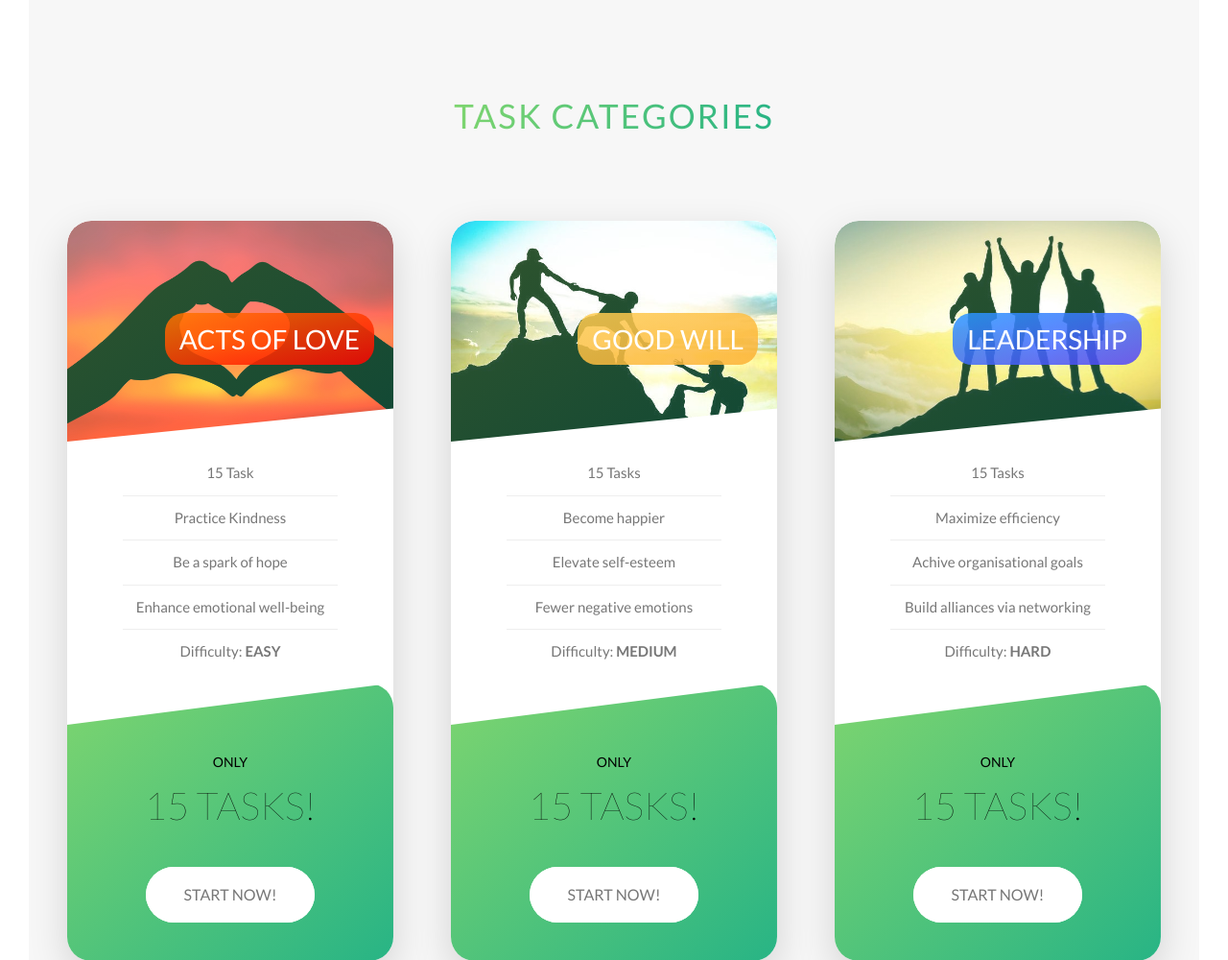
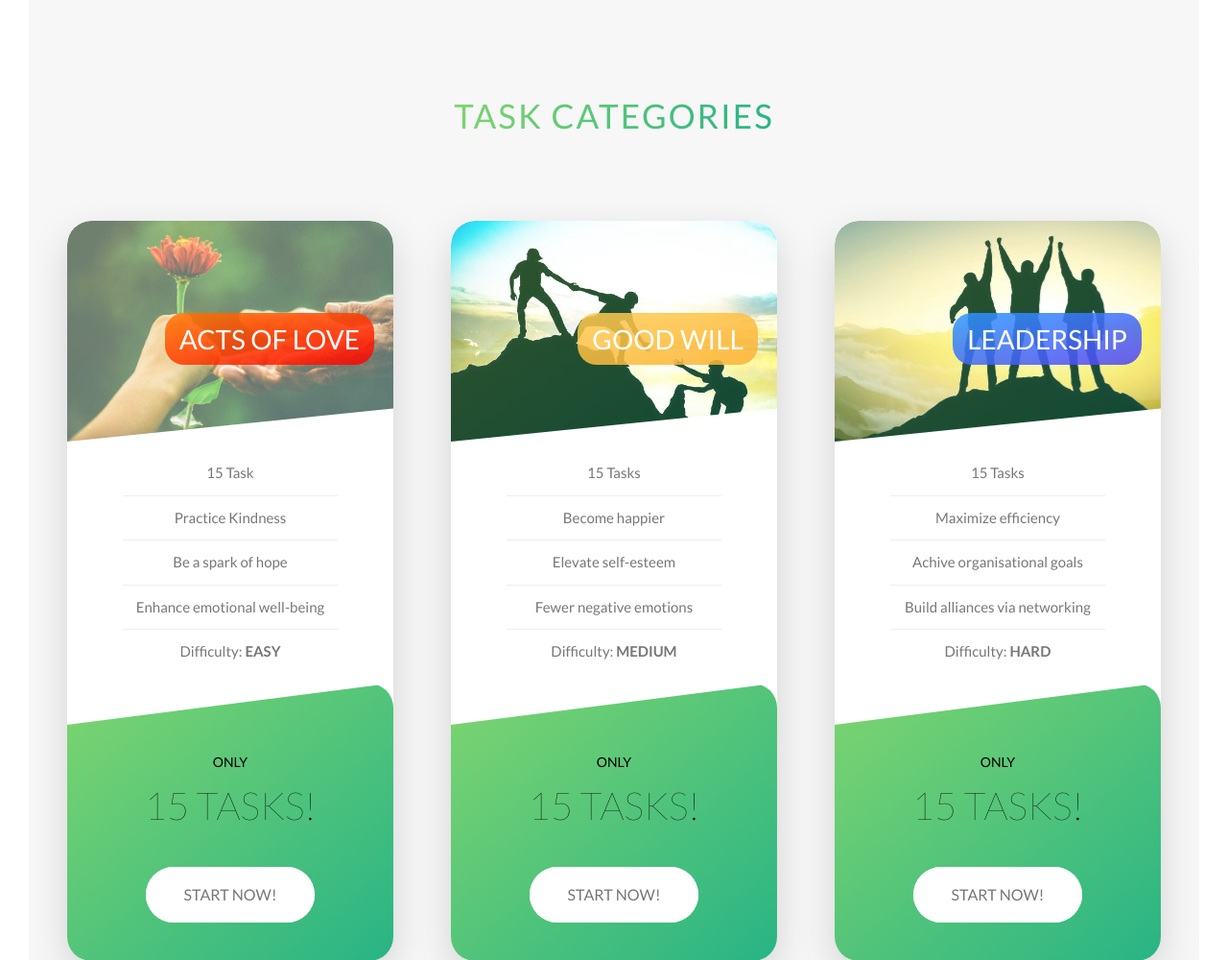
Before and after one commit to JahnnobiRahman/captain_earth, a PHP site: page / in a window 1280 px wide. Shown: the part 2320-3320 px from the top of the page at 96% size. Run offline with PHP 8.4, Linux system fonts and the light colour scheme.

Commit message:
act of love card pic change

```diff
--- a/css/style.comp.css
+++ b/css/style.comp.css
@@ -679,7 +679,7 @@ body {
     border-top-left-radius: 25px;
     border-top-right-radius: 25px; }
     .card__picture--1 {
-      background-image: linear-gradient(to right bottom, rgba(126, 213, 111, 0.4), rgba(40, 180, 133, 0.4)), url(../img/lovefront.jpeg); }
+      background-image: linear-gradient(to right bottom, rgba(126, 213, 111, 0.4), rgba(40, 180, 133, 0.4)), url(../img/lovefront2.jpg); }
     .card__picture--2 {
       background-image: linear-gradient(to right bottom, rgba(126, 213, 111, 0.4), rgba(40, 180, 133, 0.4)), url(../img/help.jpg); }
     .card__picture--3 {
--- a/css/style.concat.css
+++ b/css/style.concat.css
@@ -1125,7 +1125,7 @@ body {
     border-top-left-radius: 25px;
     border-top-right-radius: 25px; }
     .card__picture--1 {
-      background-image: linear-gradient(to right bottom, rgba(126, 213, 111, 0.4), rgba(40, 180, 133, 0.4)), url(../img/lovefront.jpeg); }
+      background-image: linear-gradient(to right bottom, rgba(126, 213, 111, 0.4), rgba(40, 180, 133, 0.4)), url(../img/lovefront2.jpg); }
     .card__picture--2 {
       background-image: linear-gradient(to right bottom, rgba(126, 213, 111, 0.4), rgba(40, 180, 133, 0.4)), url(../img/help.jpg); }
     .card__picture--3 {
--- a/sass/components/_card.scss
+++ b/sass/components/_card.scss
@@ -62,7 +62,7 @@
 
         &--1 {
             background-image: linear-gradient(to right bottom, rgba($color-primary-light ,.4), rgba($color-primary-dark ,.4)),
-            url(../img/lovefront.jpeg);
+            url(../img/lovefront2.jpg);
         }
 
         &--2 {
```
Also changed, not shown: css/style.prefix.css (+3 -3 lines), css/style.css, img/lovefront2.jpg (added).
